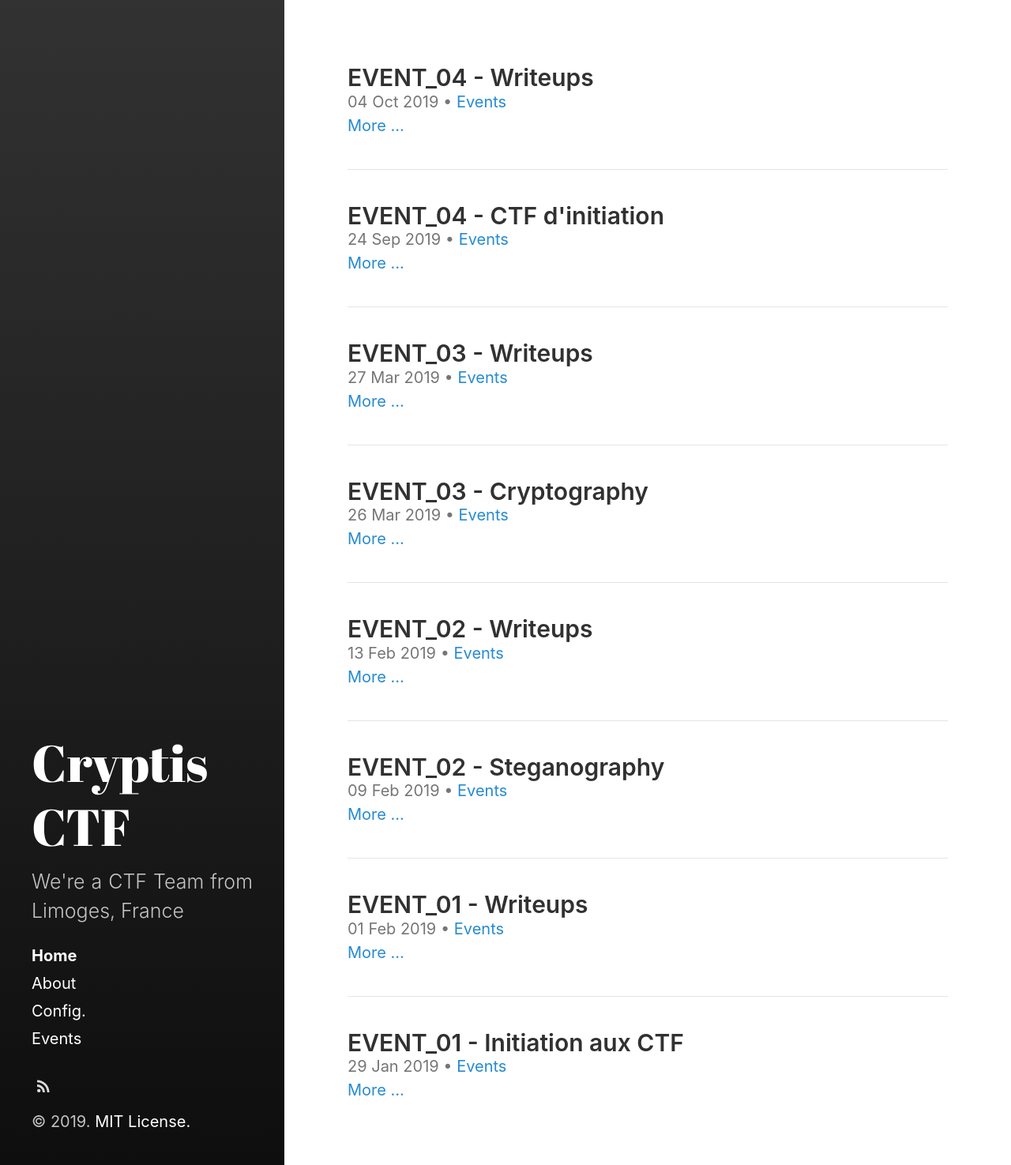
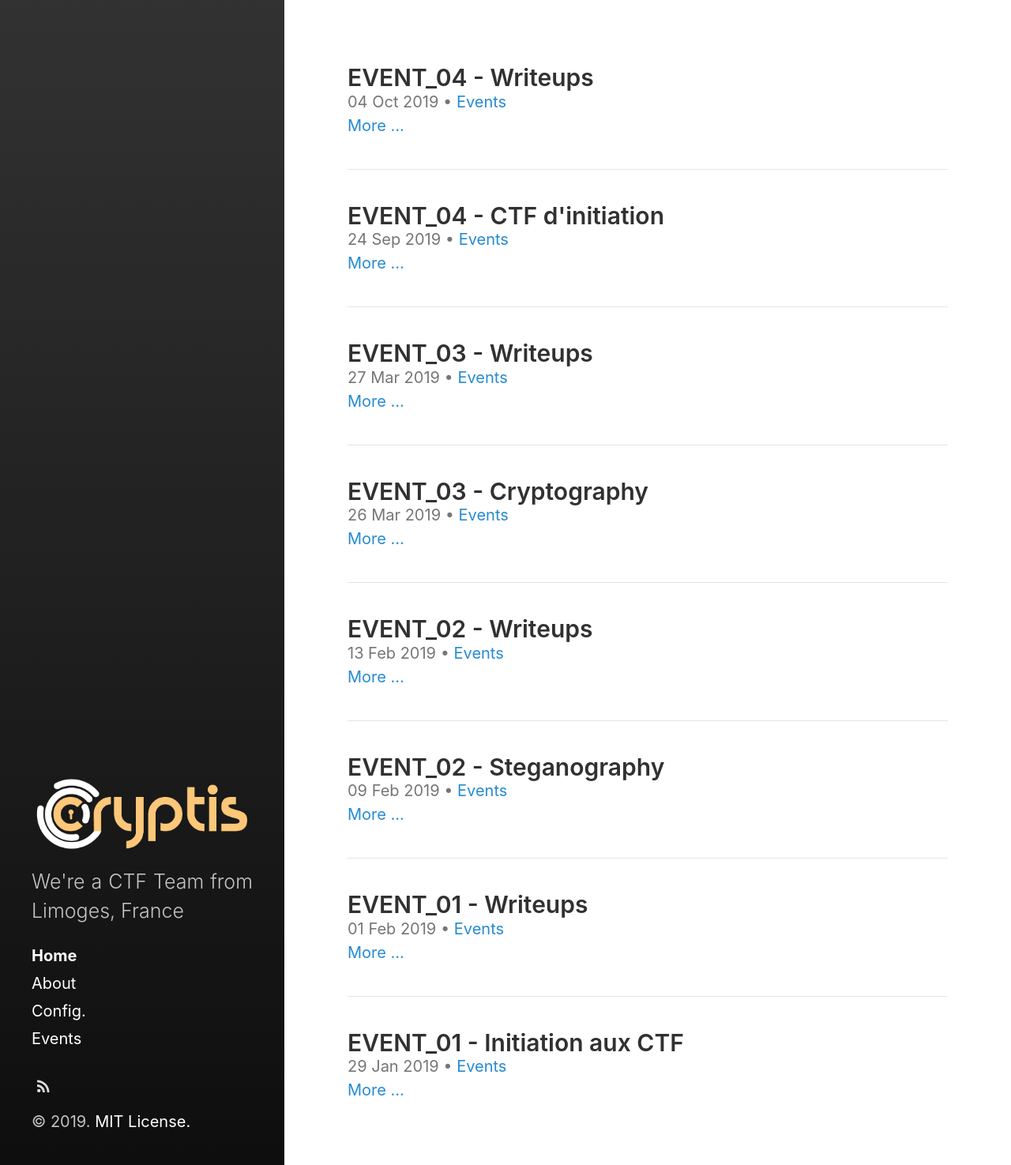
Before and after one commit to TeamCryptis/www, a Jekyll site: the page built from index.html, in a window 1280 px wide. Shown: the whole page at 79% size. Built offline with Jekyll 4.4.1, drawn with Linux system fonts in a browser that asks for light colours; the list of posts is cut into pages by our own code.

Commit message:
Ajout du nouveau logo

```diff
--- a/_includes/favicons.html
+++ b/_includes/favicons.html
@@ -1,2 +1 @@
 <link rel="apple-touch-icon-precomposed" sizes="144x144" href="{{ site.baseurl }}/favicon.png" />
-<link rel="shortcut icon" href="{{ site.baseurl }}/favicon.ico" />
--- a/_includes/sidebar.html
+++ b/_includes/sidebar.html
@@ -1,11 +1,17 @@
 <div id="sidebar">
   <header>
     <{% if page.layout == "index" %}h1{% else %}div{% endif %} class="site-title">
+      <!-- <a href="{{ site.baseurl }}/">
+        {% unless page.url == "/" %}
+          <span class="back-arrow icon">{% include svg/back-arrow.svg %}</span>
+        {% endunless %}
+        {{ site.title }}
+      </a> -->
       <a href="{{ site.baseurl }}/">
         {% unless page.url == "/" %}
           <span class="back-arrow icon">{% include svg/back-arrow.svg %}</span>
         {% endunless %}
-        {{ site.title }}
+        <img src="{{ site.baseurl }}/cryptis.png"/>
       </a>
     </{% if page.layout == "index" %}h1{% else %}div{% endif %}>
     <p class="lead">{{ site.description }}</p>
```
Also changed, not shown: cryptis.png (added), favicon.png.
